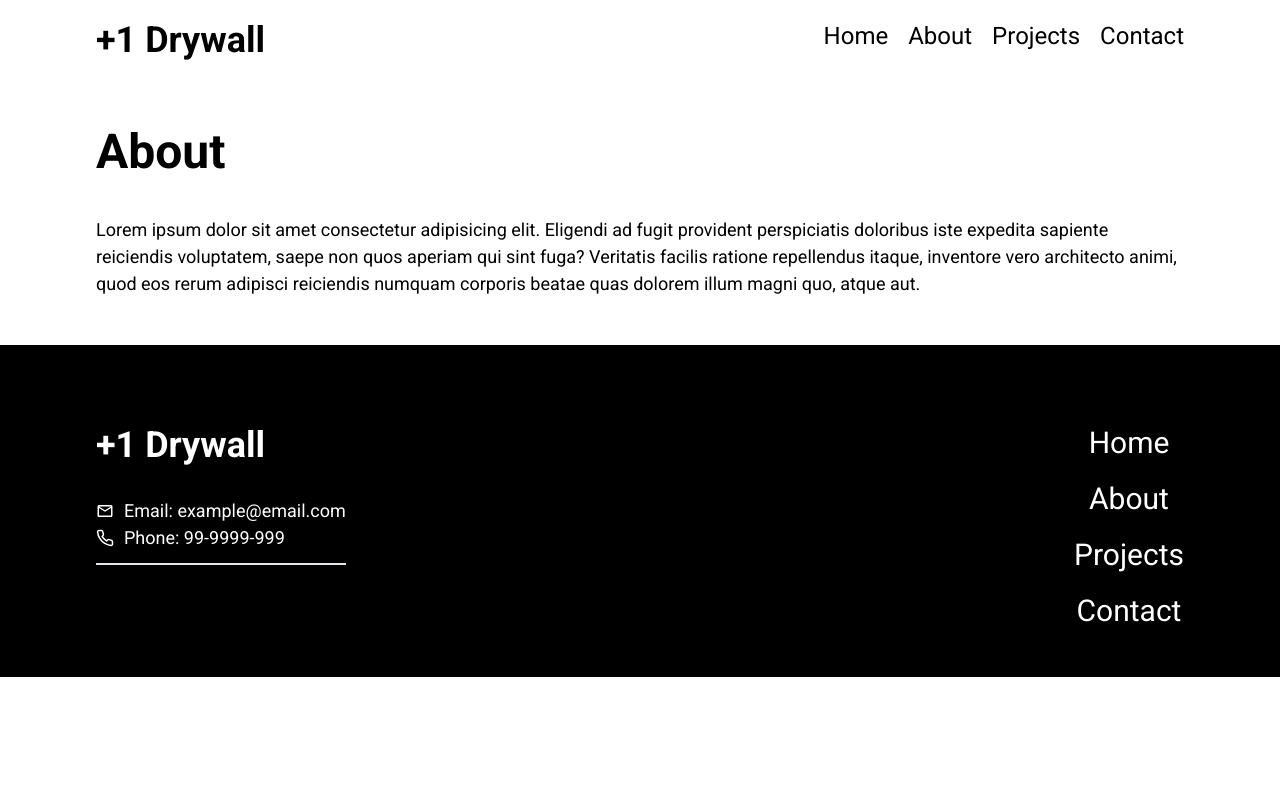
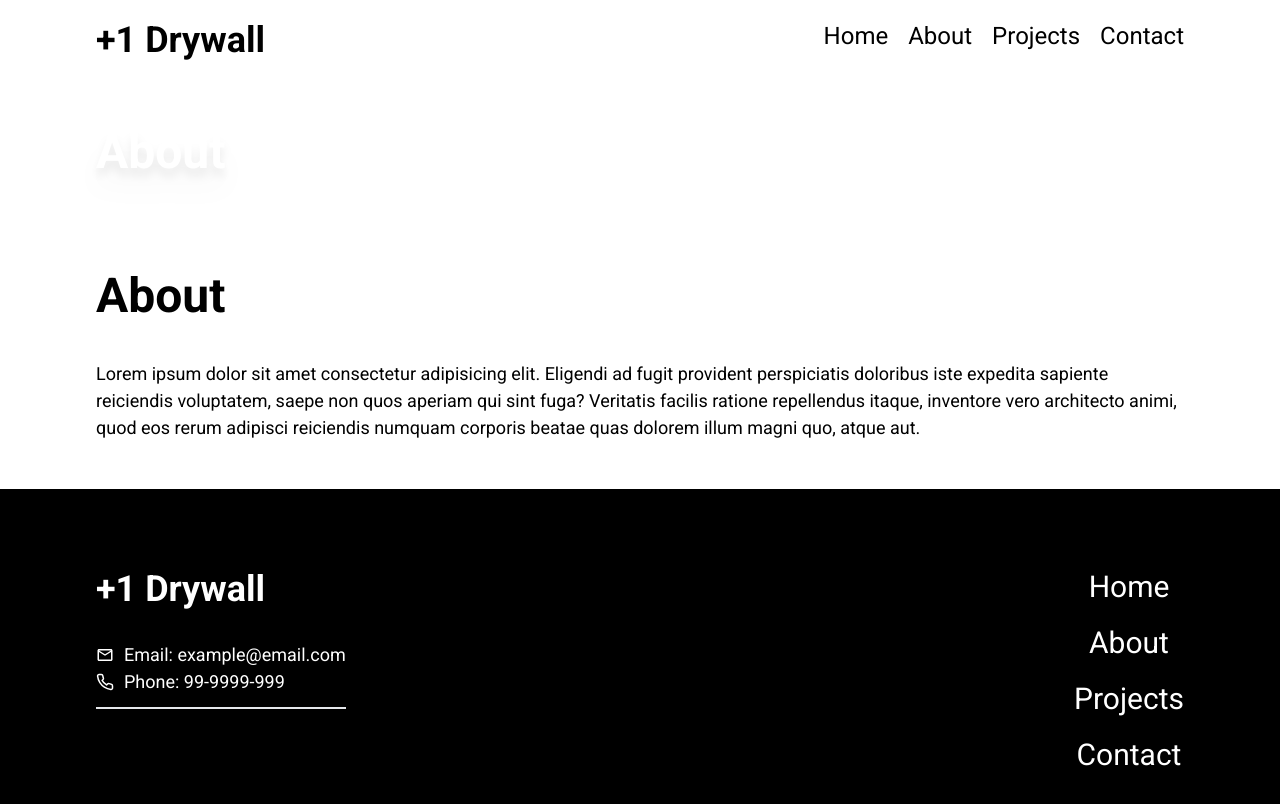
Before and after one commit to ViniDiRenzo/OnePlus, a React (Vite) app: page /about in a window 1280 px wide. Shown: the top 804 px of the page. Built offline with nearby package versions, Linux system fonts and the light colour scheme.

Commit message:
Defined Banner Component.

```diff
--- /dev/null
+++ b/src/components/Banner.jsx
@@ -0,0 +1,13 @@
+import React from "react";
+
+function Banner({ pageName, image }) {
+  return (
+    <div
+      className={`block py-12 bg-[url('${image}')] bg-center text-white text-center md:text-left`}
+    >
+      <h1 className="header m-0 drop-shadow-xl">{pageName}</h1>
+    </div>
+  );
+}
+
+export default Banner;
--- a/src/components/Navbar.jsx
+++ b/src/components/Navbar.jsx
@@ -12,7 +12,7 @@ function Navbar() {
       </div>
       <Hamburger open={open} setOpen={setOpen} />
       <div
-        className={`bg-white duration-300 p-6 absolute top-16 left-0 right-0 md:p-0 md:static md:translate-x-0 ${
+        className={`bg-white duration-300 p-6 absolute top-16 left-0 right-0 md:p-0 md:static md:translate-x-0 z-10 ${
           open ? "translate-x-0 " : "-translate-x-full"
         }`}
       >
--- a/src/pages/About.jsx
+++ b/src/pages/About.jsx
@@ -1,8 +1,13 @@
 import React from "react";
+import Banner from "../components/Banner";
 
 function About() {
   return (
     <>
+      <Banner
+        pageName="About"
+        image="./assets/images/project-one/image-2.webp"
+      />
       <div className="block">
         <h1 className="header">About</h1>
         <p>
--- a/src/pages/Contact.jsx
+++ b/src/pages/Contact.jsx
@@ -1,9 +1,15 @@
 import React from "react";
 import ContactForm from "../components/ContactForm";
+import Banner from "../components/Banner";
 
 function Contact() {
   return (
     <>
+      <Banner
+        pageName="Contact"
+        image="./assets/images/project-one/image-5.webp"
+      />
+
       <div className="block">
         <h1 className="header">Contact</h1>
         <p>
--- a/src/pages/Projects.jsx
+++ b/src/pages/Projects.jsx
@@ -1,9 +1,15 @@
 import React from "react";
 import Gallery from "../components/Gallery";
+import Banner from "../components/Banner";
 
 function Projects() {
   return (
     <>
+      <Banner
+        pageName="Projects"
+        image="./assets/images/project-two/image-8.webp"
+      />
+
       <div className="block">
         <h1 className="header">Projects</h1>
         <p>
```
